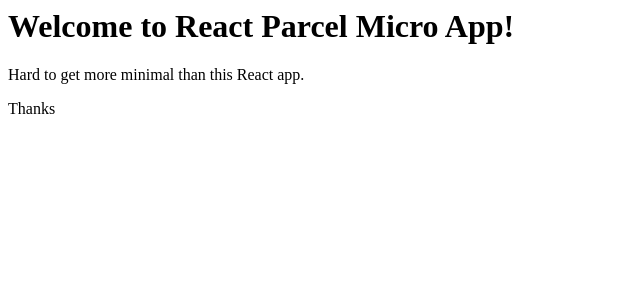
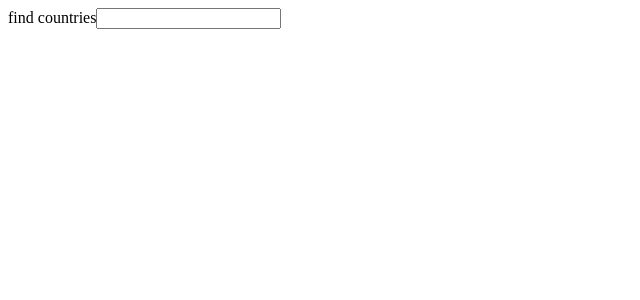
Before and after one commit to vsparrow/fullstackopen, a React (Vite) app in the folder part2/dataforcountries/: page / in a window 1280 px wide. Shown: the top 300 px of the page, without its empty margins (0-640 px from the left). Built offline with nearby package versions, Linux system fonts and the light colour scheme.

Commit message:
complete 2.12* Data for countries, step1

```diff
--- a/part2/dataforcountries/package.json
+++ b/part2/dataforcountries/package.json
@@ -8,6 +8,7 @@
   },
   "license": "MIT",
   "dependencies": {
+    "axios": "^0.19.0",
     "react": "^16.8.1",
     "react-dom": "^16.8.1"
   },
--- a/part2/dataforcountries/src/App.js
+++ b/part2/dataforcountries/src/App.js
@@ -1,9 +1,59 @@
-import React from "react";
+import React, {useState, useEffect} from "react";
+import axios from 'axios'
 
-export default () => (
-  <>
-    <h1>Welcome to React Parcel Micro App!</h1>
-    <p>Hard to get more minimal than this React app.</p>
-    <div>Thanks</div>
-  </>
-);
+const App = (props) => {
+  const [searchterm, setSearchterm] = useState("")
+  const [countries, setCountries] = useState([])
+  //INPUT ////////////////////////////////////////
+  const handleChange = (event) => {
+      setSearchterm(event.target.value)
+      console.log("from handleChange",searchterm)
+      getData(event.target.value)
+  }
+  //API RETRIEVAL ////////////////////////////////
+  const getData = (name) => {
+    axios
+    .get('https://restcountries.eu/rest/v2/name/' + name)
+    .then(response => {
+      console.log(response.data)
+      setCountries(response.data)
+    })
+  }
+  //DISPLAY COUNTRIES ////////////////////////////
+
+  const countryLanguages = (languages)=>
+    languages.map(language => <li key={language.name}>{language.name}</li>)
+
+  const displayCountries = () => {
+    // let displayData = <div></div>
+    if(countries.length === 0) {return <div></div>}
+    else if(countries.length > 10){return <div>Too many matches, specify another filter</div>}
+    else if(countries.length > 1) {
+      const toShow = countries.map(country=><div key={country.alpha3Code}>{country.name}</div>)
+      return toShow
+    }
+    else if(countries.length === 1){
+      return(
+        <div>
+          <h1>{countries[0].name}</h1>
+          <div>capital {countries[0].capital}</div>
+          <div>population {countries[0].population}</div>
+          <h2>languages</h2>
+          <ul>{countryLanguages(countries[0].languages)}</ul>
+          <img src={countries[0].flag} width="100px"/>
+        </div>
+      )
+    }
+    // return()
+  }
+  //RETURN ///////////////////////////////////////
+  return(
+    <div>
+      find countries
+      <input value={searchterm} onChange={handleChange}></input>
+      {displayCountries()}
+    </div>
+  )
+}
+
+export default App
```
Also changed, not shown: 1 other file (tests, documents, lock files or other folders).
